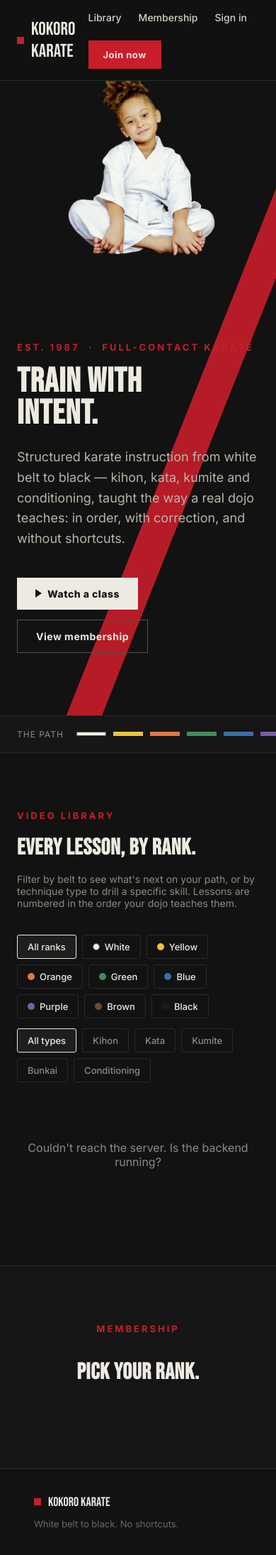
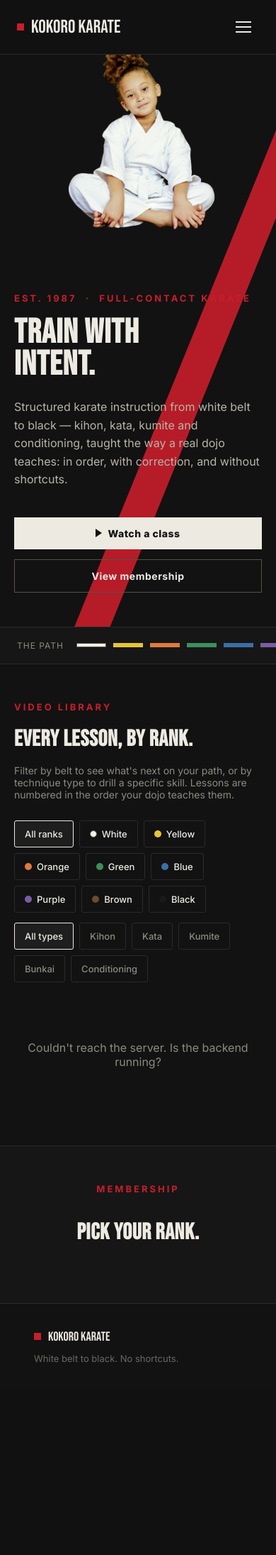
Before and after one commit to mkinnear/fullstack-webapp-rox, a PHP site: page / in a window 390 px wide. Shown: the whole page at 71% size. After the commit the page ends 1919 px from the top, so only its background shows below. Run offline with PHP 8.4, Linux system fonts and the light colour scheme.

Commit message:
scalability for mobile devices fixed

```diff
--- a/front-end/app.js
+++ b/front-end/app.js
@@ -555,6 +555,36 @@ function wireNav() {
   document.getElementById("hero-membership").addEventListener("click", () => scrollToId("membership"));
   document.getElementById("nav-join").addEventListener("click", () => scrollToId("membership"));
   document.getElementById("nav-signin").addEventListener("click", () => openAuthModal("signin"));
+
+  const menuToggle = document.getElementById("menu-toggle");
+  const navLinks = document.getElementById("nav-links");
+
+  function setMenuOpen(open) {
+    navLinks.classList.toggle("open", open);
+    menuToggle.classList.toggle("active", open);
+    menuToggle.setAttribute("aria-expanded", String(open));
+  }
+
+  menuToggle.addEventListener("click", () => setMenuOpen(!navLinks.classList.contains("open")));
+
+  // Close the mobile menu after tapping any nav action inside it.
+  navLinks.addEventListener("click", (e) => {
+    if (e.target.closest("button")) setMenuOpen(false);
+  });
+
+  document.addEventListener("click", (e) => {
+    if (navLinks.classList.contains("open") && !navLinks.contains(e.target) && !menuToggle.contains(e.target)) {
+      setMenuOpen(false);
+    }
+  });
+
+  document.addEventListener("keydown", (e) => {
+    if (e.key === "Escape") setMenuOpen(false);
+  });
+
+  window.addEventListener("resize", () => {
+    if (window.innerWidth > 860) setMenuOpen(false);
+  });
 }
 
 document.addEventListener("DOMContentLoaded", init);
--- a/front-end/index.html
+++ b/front-end/index.html
@@ -14,13 +14,16 @@
     <div class="logo" id="nav-home">
       <span class="logo-dot"></span>KOKORO KARATE
     </div>
-    <nav class="nav-links">
+    <nav class="nav-links" id="nav-links">
       <button class="link-btn" id="nav-library">Library</button>
       <button class="link-btn" id="nav-membership">Membership</button>
       <span id="tier-badge" class="tier-badge hidden"></span>
       <button class="link-btn" id="nav-signin">Sign in</button>
       <button class="btn btn-primary" id="nav-join">Join now</button>
     </nav>
+    <button class="menu-toggle" id="menu-toggle" aria-label="Toggle menu" aria-expanded="false" aria-controls="nav-links">
+      <span></span><span></span><span></span>
+    </button>
   </div>
 </header>
 
--- a/front-end/style.css
+++ b/front-end/style.css
@@ -46,14 +46,51 @@ input:focus { outline: 2px solid var(--red); outline-offset: 1px; }
   backdrop-filter: blur(8px);
   border-bottom: 1px solid var(--line);
 }
-.header-inner { display: flex; align-items: center; justify-content: space-between; padding: 16px 24px; }
+.header-inner { position: relative; display: flex; align-items: center; justify-content: space-between; padding: 16px 24px; }
 .logo { font-family: 'Bebas Neue', sans-serif; font-size: 26px; display: flex; align-items: center; gap: 10px; cursor: pointer; }
 .logo.small { font-size: 18px; }
+@media (max-width: 380px) {
+  .header-inner { padding: 14px 16px; }
+  .logo { font-size: 21px; }
+}
 .logo-dot { width: 10px; height: 10px; background: var(--red); display: inline-block; flex-shrink: 0; }
 .nav-links { display: flex; align-items: center; gap: 24px; flex-wrap: wrap; }
-.link-btn { background: none; border: none; color: #D4D1C6; font-size: 14px; font-weight: 500; padding: 0; }
+.link-btn { background: none; border: none; color: #D4D1C6; font-size: 14px; font-weight: 500; padding: 8px 0; }
 .link-btn:hover { color: var(--bone); }
 .link-btn:disabled { opacity: 0.5; cursor: default; }
+
+.menu-toggle {
+  display: none;
+  flex-direction: column;
+  justify-content: center;
+  align-items: center;
+  gap: 5px;
+  width: 44px; height: 44px;
+  background: none; border: none; padding: 0; flex-shrink: 0;
+}
+.menu-toggle span { display: block; width: 22px; height: 2px; background: var(--bone); transition: transform 0.2s ease, opacity 0.2s ease; }
+.menu-toggle.active span:nth-child(1) { transform: translateY(7px) rotate(45deg); }
+.menu-toggle.active span:nth-child(2) { opacity: 0; }
+.menu-toggle.active span:nth-child(3) { transform: translateY(-7px) rotate(-45deg); }
+
+@media (max-width: 860px) {
+  .menu-toggle { display: flex; }
+  .nav-links {
+    display: none;
+    position: absolute;
+    top: 100%; left: 0; right: 0;
+    background: var(--panel);
+    border-bottom: 1px solid var(--line);
+    flex-direction: column;
+    align-items: stretch;
+    gap: 2px;
+    padding: 8px 24px 20px;
+  }
+  .nav-links.open { display: flex; }
+  .nav-links .link-btn { text-align: left; padding: 14px 0; border-bottom: 1px solid var(--line); font-size: 15px; }
+  .nav-links .tier-badge { align-self: flex-start; margin: 10px 0; }
+  .nav-links .btn-primary { margin-top: 12px; padding: 14px 20px; }
+}
 
 .tier-badge {
   font-size: 12px; letter-spacing: 0.5px; text-transform: uppercase;
@@ -94,11 +131,20 @@ input:focus { outline: 2px solid var(--red); outline-offset: 1px; }
 .hero-sub { font-size: 18px; color: #B8B4A8; max-width: 480px; margin-top: 24px; line-height: 1.6; }
 .hero-actions { display: flex; gap: 14px; margin-top: 40px; flex-wrap: wrap; }
 
+@media (max-width: 720px) {
+  .hero-inner { padding: 64px 20px 48px; gap: 20px; }
+  .hero-sub { font-size: 16px; }
+}
+@media (max-width: 480px) {
+  .hero-actions { flex-direction: column; }
+  .hero-actions .btn { width: 100%; justify-content: center; }
+}
+
 .hero-cutout {
   position: absolute;
   top: 0;
   bottom: 0;
-  right: 100px;
+  right: 40px;
   height: 100%;
   width: auto;
   max-width: none;
@@ -119,7 +165,7 @@ input:focus { outline: 2px solid var(--red); outline-offset: 1px; }
 
 /* BELT STRIP */
 .belt-strip { border-bottom: 1px solid var(--line); background: var(--panel); }
-.belt-strip-inner { display: flex; align-items: center; padding: 18px 24px; overflow-x: auto; gap: 10px; }
+.belt-strip-inner { display: flex; align-items: center; padding: 18px 24px; overflow-x: auto; gap: 10px; -webkit-overflow-scrolling: touch; scrollbar-width: thin; }
 .belt-strip-label { font-size: 12px; letter-spacing: 1px; text-transform: uppercase; color: var(--muted); margin-right: 8px; white-space: nowrap; }
 .belt-chip { height: 6px; width: 42px; flex-shrink: 0; }
 .belt-strip-tail { font-size: 12px; color: var(--muted-2); margin-left: 6px; white-space: nowrap; }
@@ -131,6 +177,10 @@ input:focus { outline: 2px solid var(--red); outline-offset: 1px; }
 .section-head.center { justify-content: center; text-align: center; flex-direction: column; align-items: center; }
 .section-title { font-size: clamp(32px, 5vw, 52px); margin: 0; }
 .section-note { color: var(--muted); font-size: 14px; max-width: 340px; margin: 0; }
+@media (max-width: 720px) {
+  .section { padding: 52px 20px; }
+  .section-head { margin-bottom: 28px; }
+}
 
 /* FILTERS */
 .filter-row { display: flex; gap: 8px; flex-wrap: wrap; margin-bottom: 14px; }
@@ -143,9 +193,13 @@ input:focus { outline: 2px solid var(--red); outline-offset: 1px; }
 .pill.active { border-color: var(--bone); background: #1E1E1E; color: var(--bone); }
 .pill:hover { border-color: #55524A; }
 .pill-dot { width: 10px; height: 10px; border-radius: 50%; flex-shrink: 0; }
+@media (max-width: 480px) {
+  .pill { padding: 10px 14px; }
+  .video-grid { gap: 14px; }
+}
 
 /* VIDEO GRID */
-.video-grid { display: grid; grid-template-columns: repeat(auto-fill, minmax(260px, 1fr)); gap: 20px; margin-top: 26px; }
+.video-grid { display: grid; grid-template-columns: repeat(auto-fill, minmax(240px, 1fr)); gap: 20px; margin-top: 26px; }
 .video-card { border: 1px solid var(--line); background: var(--panel); cursor: pointer; transition: transform 0.15s ease, border-color 0.15s ease; }
 .video-card:hover { transform: translateY(-4px); border-color: rgba(200,30,44,0.2); }
 .video-thumb { height: 150px; position: relative; display: flex; align-items: center; justify-content: center; }
@@ -216,6 +270,13 @@ input:focus { outline: 2px solid var(--red); outline-offset: 1px; }
 
 .trust-note { font-size: 12px; color: var(--muted-2); margin-top: 14px; }
 
+@media (max-width: 420px) {
+  .modal-body { padding: 22px 18px 24px; }
+  .field-row { flex-direction: column; gap: 0; }
+  .modal-overlay { padding: 12px; align-items: flex-end; }
+  .modal-box { max-height: 92vh; }
+}
+
 .spinner {
   width: 34px; height: 34px; border: 3px solid var(--line); border-top-color: var(--red);
   border-radius: 50%; margin: 0 auto 20px; animation: spin 0.8s linear infinite;
```
